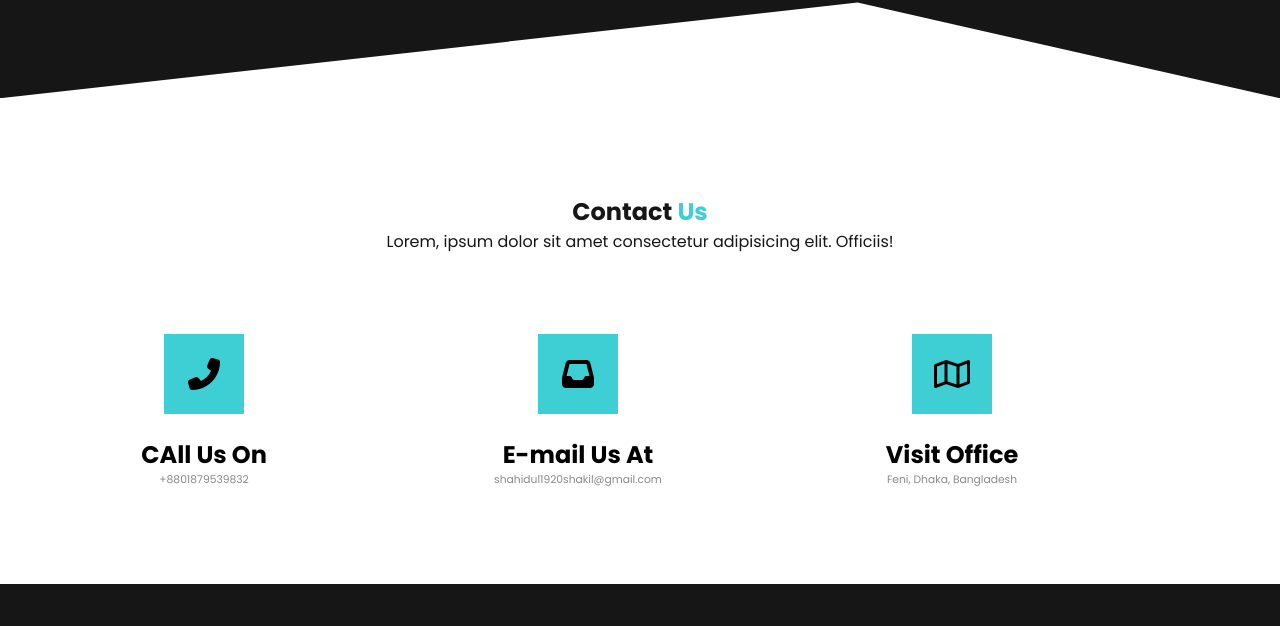
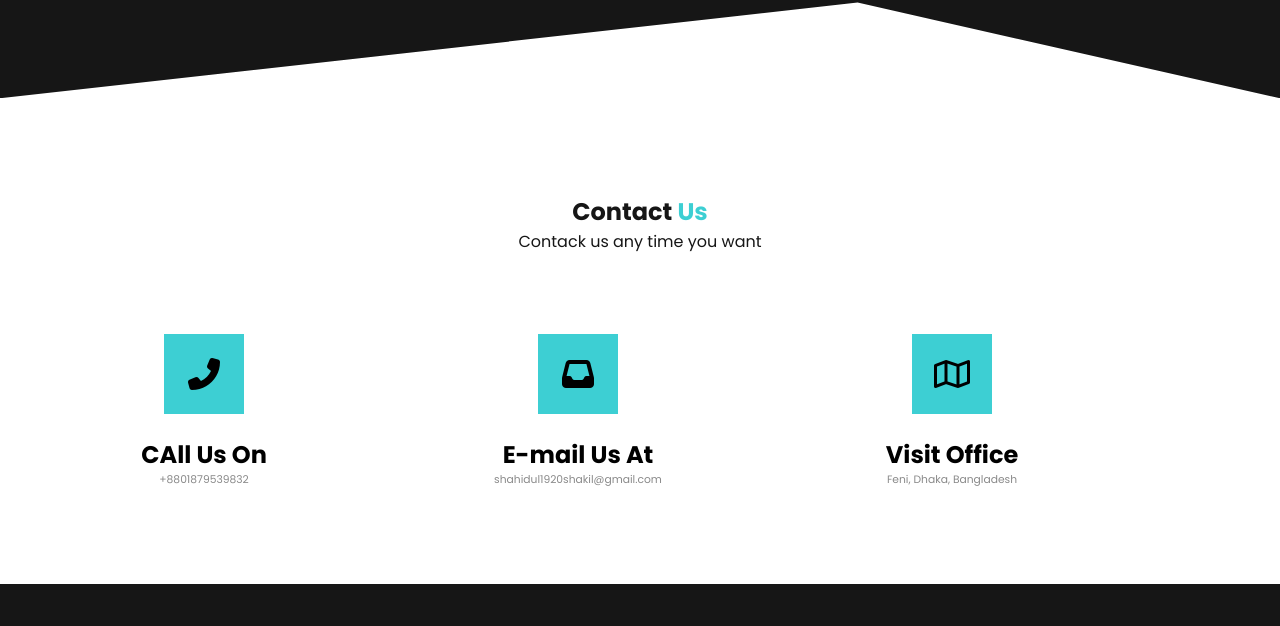
Before and after one commit to shahidul1920/main, a plain HTML site: page index.html in a window 1280 px wide. Shown: the part 5824-6450 px from the top of the page. Drawn offline with nearby package versions, Linux system fonts and the light colour scheme.

Commit message:
updated contact section

```diff
--- a/index.html
+++ b/index.html
@@ -414,7 +414,7 @@
             <div class="container">
                <div class="text">
                     <h1>Contact <span>Us</span></h1>
-                    <p>Lorem, ipsum dolor sit amet consectetur adipisicing elit. Officiis!</p>
+                    <p>Contack us any time you want</p>
 
                </div>
 
```
